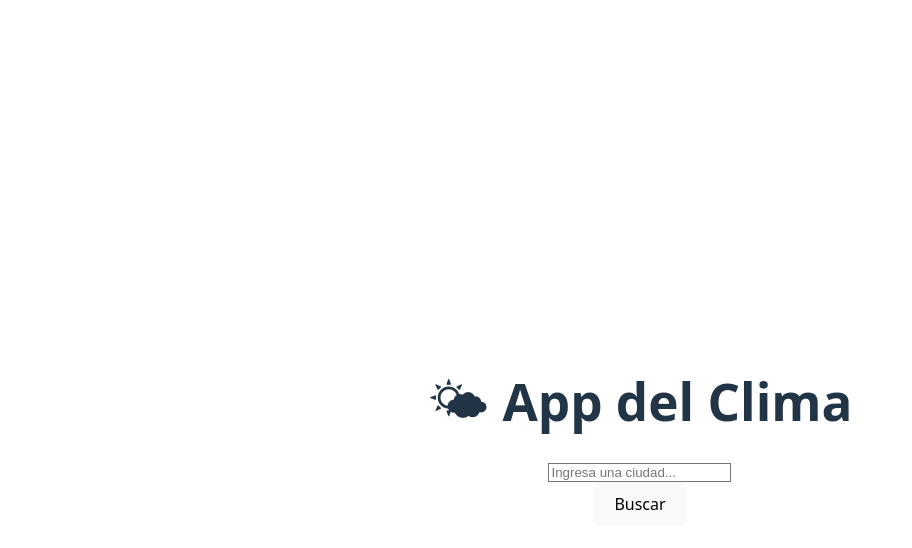
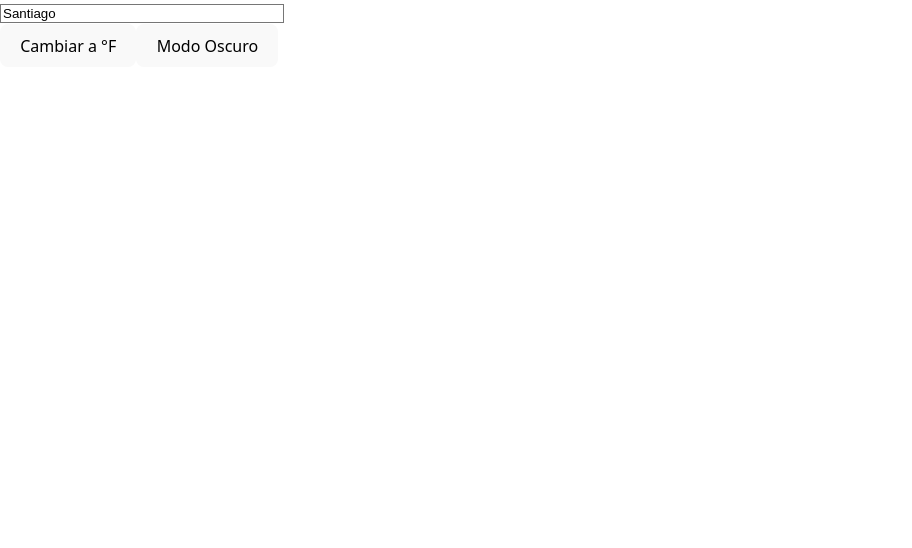
Before and after one commit to Yan-Toro/app-clima, a React (Vite) app: page / in a window 1280 px wide. Shown: the top 548 px of the page, without its empty margins (0-912 px from the left). Built offline with nearby package versions, Linux system fonts and the light colour scheme; no server answers.

Commit message:
feat: implement weather forecast component and enhance weather fetching logic

```diff
--- a/src/App.tsx
+++ b/src/App.tsx
@@ -1,62 +1,108 @@
-import { useState } from "react";
-import "./App.css";
+import { useEffect, useState } from "react";
+import Forecast from "./components/Forecast";
+
+const API_KEY = "TU_API_KEY_DE_OPENWEATHER"; //  Reemplaza con tu clave real
+const BASE_URL = "https://api.openweathermap.org/data/2.5";
 
 function App() {
-  // Estado para guardar ciudad
-  const [city, setCity] = useState("");
-  // Estado para guardar datos del clima
-  const [weather, setWeather] = useState<any>(null);
+  const [city, setCity] = useState("Santiago"); // Ciudad por defecto
+  const [weatherData, setWeatherData] = useState<any>(null);
+  const [forecastData, setForecastData] = useState<any[]>([]);
+  const [units, setUnits] = useState<"metric" | "imperial">("metric"); // °C o °F
+  const [darkMode, setDarkMode] = useState<boolean>(
+    localStorage.getItem("darkMode") === "true" // Persistencia del modo oscuro
+  );
 
-  // Función para buscar el clima
+  // 🔹 Función para pedir el clima actual
   const fetchWeather = async () => {
-    try {
-      const apiKey = "ba47a1950639b724b679ef2bf27c73a1"; // <-- AQUI VA MI API KEY
-      const url = `https://api.openweathermap.org/data/2.5/weather?q=${city}&appid=${apiKey}&units=metric&lang=es`;
+    const url = `${BASE_URL}/weather?q=${encodeURIComponent(
+      city
+    )}&appid=${API_KEY}&units=${units}&lang=es`;
 
-      const response = await fetch(url);
-      const data = await response.json();
+    const res = await fetch(url);
+    if (!res.ok) return;
+    const data = await res.json();
+    setWeatherData(data);
+  };
 
-      if (data.cod === "404") {
-        alert("Ciudad no encontrada ❌");
-        return;
-      }
+  // 🔹 Función para pedir el pronóstico
+  const fetchForecast = async () => {
+    const url = `${BASE_URL}/forecast?q=${encodeURIComponent(
+      city
+    )}&appid=${API_KEY}&units=${units}&lang=es`;
 
-      setWeather(data);
-    } catch (error) {
-      console.error("Error al obtener clima:", error);
-    }
+    const res = await fetch(url);
+    if (!res.ok) return;
+    const data = await res.json();
+
+    // OpenWeather devuelve pronóstico cada 3 horas → filtramos 1 por día
+    const daily = data.list.filter((_: any, i: number) => i % 8 === 0);
+    setForecastData(daily);
+  };
+
+  //  Llamar APIs cuando cambie ciudad o unidades
+  useEffect(() => {
+    fetchWeather();
+    fetchForecast();
+  }, [city, units]);
+
+  // Cambiar entre °C y °F
+  const toggleUnits = () => {
+    setUnits(units === "metric" ? "imperial" : "metric");
+  };
+
+  //  Cambiar tema oscuro/claro
+  const toggleDarkMode = () => {
+    setDarkMode(!darkMode);
+    localStorage.setItem("darkMode", String(!darkMode)); // Persistencia
   };
 
   return (
-    <div className="flex flex-col items-center justify-center min-h-screen bg-blue-100 p-6">
-      <h1 className="text-3xl font-bold mb-4">🌤 App del Clima</h1>
-
-      {/* Input para escribir ciudad */}
+    <div className={darkMode ? "dark bg-gray-900 text-white min-h-screen p-6" : "bg-gray-100 min-h-screen p-6"}>
+      <div className="max-w-2xl mx-auto">
+        {/* Input de ciudad */}
         <input
           type="text"
           value={city}
           onChange={(e) => setCity(e.target.value)}
-        placeholder="Ingresa una ciudad..."
-        className="border rounded p-2 mb-2 w-64"
+          className="w-full p-3 rounded-lg border dark:bg-gray-800 dark:border-gray-600"
+          placeholder="Escribe una ciudad..."
         />
 
-      {/* Botón para buscar */}
+        {/* Botones */}
+        <div className="flex justify-between mt-4">
           <button
-        onClick={fetchWeather}
-        className="bg-blue-500 text-white px-4 py-2 rounded hover:bg-blue-600"
+            onClick={toggleUnits}
+            className="px-4 py-2 rounded-lg bg-blue-500 text-white"
           >
-        Buscar
+            Cambiar a {units === "metric" ? "°F" : "°C"}
           </button>
 
-      {/* Mostrar resultados */}
-      {weather && (
-        <div className="mt-4 bg-white p-4 rounded shadow-md w-80 text-center">
-          <h2 className="text-2xl font-bold">{weather.name}</h2>
-          <p className="text-lg">{weather.weather[0].description}</p>
-          <p className="text-xl font-semibold">{weather.main.temp}°C</p>
-          <p>🌡 Mín: {weather.main.temp_min}°C / Máx: {weather.main.temp_max}°C</p>
+          <button
+            onClick={toggleDarkMode}
+            className="px-4 py-2 rounded-lg bg-gray-700 text-white"
+          >
+            {darkMode ? "Modo Claro" : "Modo Oscuro"}
+          </button>
+        </div>
+
+        {/* Clima actual */}
+        {weatherData && (
+          <div className="mt-6 p-6 bg-white dark:bg-gray-800 rounded-xl shadow-md">
+            <h2 className="text-2xl font-bold">{weatherData.name}</h2>
+            <p className="text-lg">
+              {Math.round(weatherData.main.temp)}°{" "}
+              {units === "metric" ? "C" : "F"}
+            </p>
+            <p className="capitalize">{weatherData.weather[0].description}</p>
           </div>
         )}
+
+        {/* Pronóstico */}
+        {forecastData.length > 0 && (
+          <Forecast forecast={forecastData} units={units} />
+        )}
+      </div>
     </div>
   );
 }
--- /dev/null
+++ b/src/components/Forecast.tsx
@@ -0,0 +1,46 @@
+import React from "react";
+
+// Tipado del pronóstico que devuelve la API
+interface ForecastProps {
+  forecast: any[]; // Podrías tipar mejor, pero por ahora usamos any[]
+  units: "metric" | "imperial"; // Recibimos también las unidades
+}
+
+const Forecast: React.FC<ForecastProps> = ({ forecast, units }) => {
+  return (
+    <div className="mt-6">
+      <h2 className="text-xl font-bold mb-4">Pronóstico 5 días</h2>
+      <div className="grid grid-cols-1 sm:grid-cols-2 lg:grid-cols-5 gap-4">
+        {forecast.map((item, index) => (
+          <div
+            key={index}
+            className="bg-white dark:bg-gray-800 shadow-md rounded-xl p-4 text-center"
+          >
+            {/* Fecha */}
+            <p className="font-semibold">
+              {new Date(item.dt * 1000).toLocaleDateString("es-ES", {
+                weekday: "short",
+                day: "numeric",
+                month: "short",
+              })}
+            </p>
+
+            {/* Icono del clima */}
+            <img
+              className="mx-auto"
+              src={`https://openweathermap.org/img/wn/${item.weather[0].icon}@2x.png`}
+              alt={item.weather[0].description}
+            />
+
+            {/* Temperaturas */}
+            <p className="text-lg font-bold">
+              {Math.round(item.main.temp)}° {units === "metric" ? "C" : "F"}
+            </p>
+          </div>
+        ))}
+      </div>
+    </div>
+  );
+};
+
+export default Forecast;
```
Lines whose indentation alone changed are shown as unchanged.
